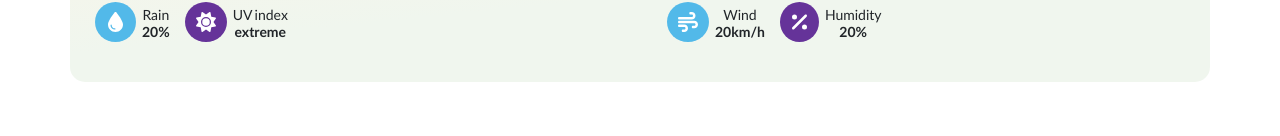
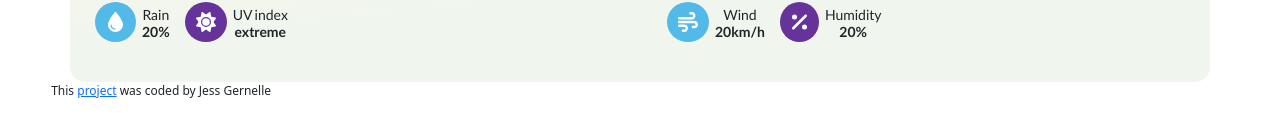
Before and after one commit to jess1007/react-weatherapp, a React (Create React App) app: page / in a window 1280 px wide. Shown: the part 268-404 px from the top of the page. Built offline with nearby package versions, Linux system fonts and the light colour scheme; no server answers; a web font is replaced by a local one.

Commit message:
Added footer

```diff
--- a/src/App.css
+++ b/src/App.css
@@ -0,0 +1,4 @@
+footer {
+  font-size: 12px;
+  margin-left: 4vmax;
+}
--- a/src/App.js
+++ b/src/App.js
@@ -5,6 +5,17 @@
   return (
     <div className="App">
       <Weather />
+      <footer>
+        This{" "}
+        <a
+          href="https://github.com/jess1007/react-weatherapp"
+          target="blank"
+          rel="noopener noreferrer"
+        >
+          project
+        </a>{" "}
+        was coded by Jess Gernelle
+      </footer>
     </div>
   );
 }
```
